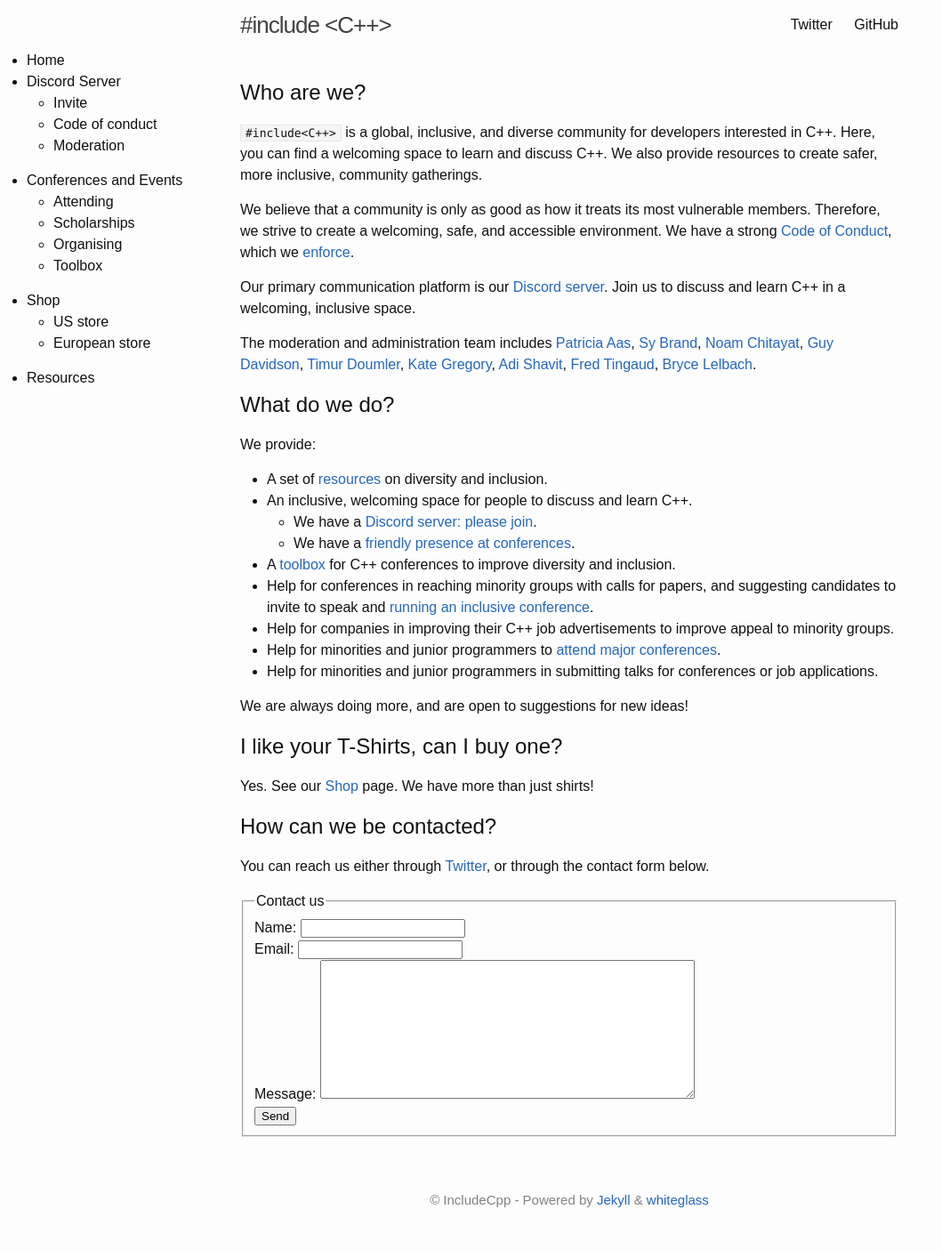
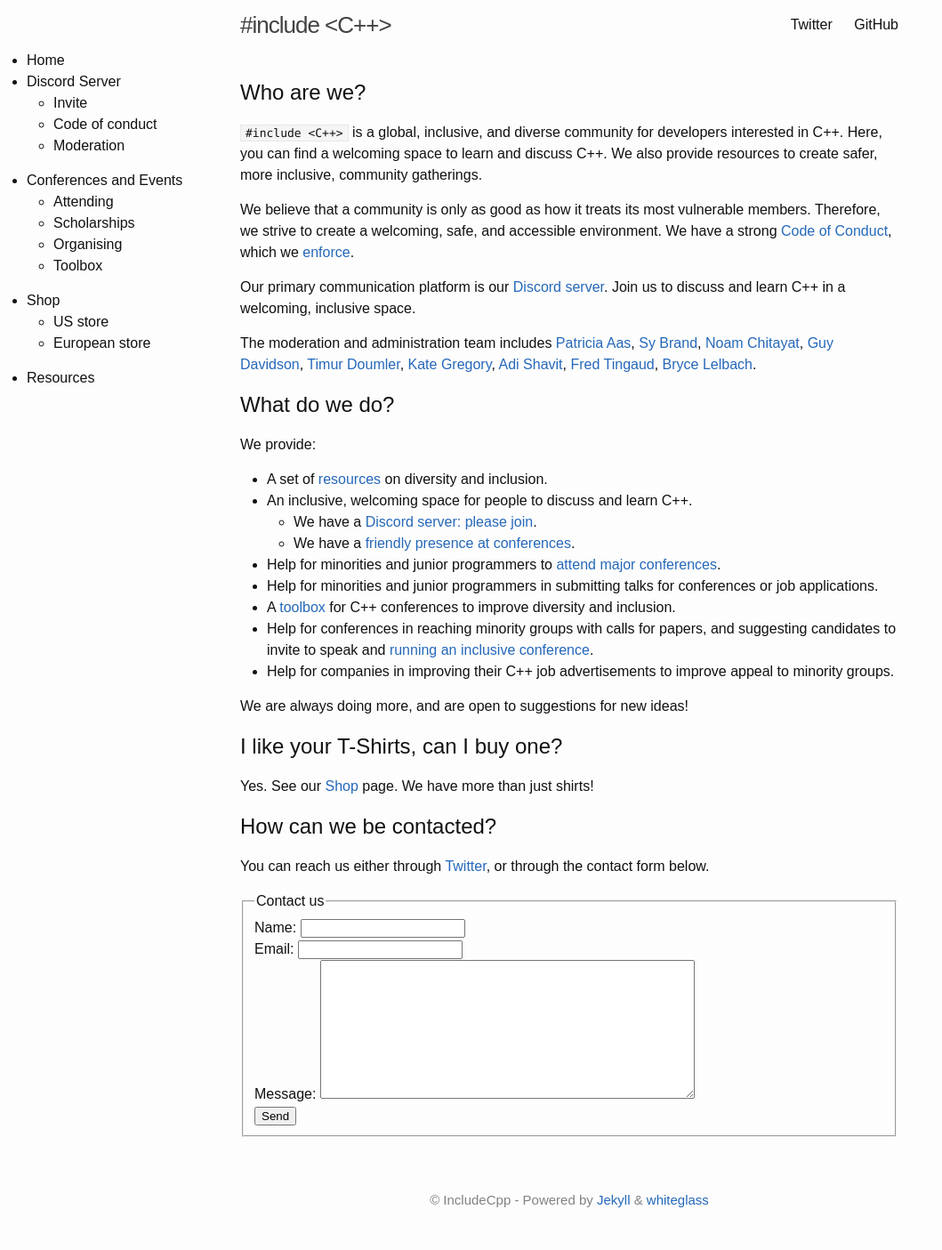
Before and after one commit to include-cpp/include-cpp.github.io, a Jekyll site: the page built from index.md, in a window 1280 px wide. Shown: the whole page at 89% size, without its empty margins (0-1059 px from the left). Built offline with Jekyll 4.4.1, drawn with Linux system fonts in a browser that asks for light colours; our own code applies the rules of GitHub Pages for plain Markdown files.

Commit message:
Reorder What do we do, and add missing space!

```diff
--- a/index.md
+++ b/index.md
@@ -4,7 +4,7 @@ layout: home
 
 ## Who are we?
 
-`#include<C++>` is a global, inclusive, and diverse community for developers interested in C++. Here, you can find a welcoming space to learn and discuss C++. We also provide resources to create safer, more inclusive, community gatherings.
+`#include <C++>` is a global, inclusive, and diverse community for developers interested in C++. Here, you can find a welcoming space to learn and discuss C++. We also provide resources to create safer, more inclusive, community gatherings.
 
 We believe that a community is only as good as how it treats its most vulnerable members. Therefore, we strive to create a welcoming, safe, and accessible environment. We have a strong [Code of Conduct](/code-of-conduct), which we [enforce](/moderation).
 
@@ -20,11 +20,11 @@ We provide:
 - An inclusive, welcoming space for people to discuss and learn C++.
   - We have a [Discord server: please join](https://discord.gg/ZPErMGW).
   - We have a [friendly presence at conferences](/attending-conferences).
+- Help for minorities and junior programmers to [attend major conferences](/scholarships).
+- Help for minorities and junior programmers in submitting talks for conferences or job applications.
 - A [toolbox](https://github.com/include-cpp/toolboxes) for C++ conferences to improve diversity and inclusion.
 - Help for conferences in reaching minority groups with calls for papers, and suggesting candidates to invite to speak and <a class="page-link" href="/organising-conferences/">running an inclusive conference</a>.
 - Help for companies in improving their C++ job advertisements to improve appeal to minority groups.
-- Help for minorities and junior programmers to [attend major conferences](/scholarships).
-- Help for minorities and junior programmers in submitting talks for conferences or job applications.
 
 We are always doing more, and are open to suggestions for new ideas!
 
```
